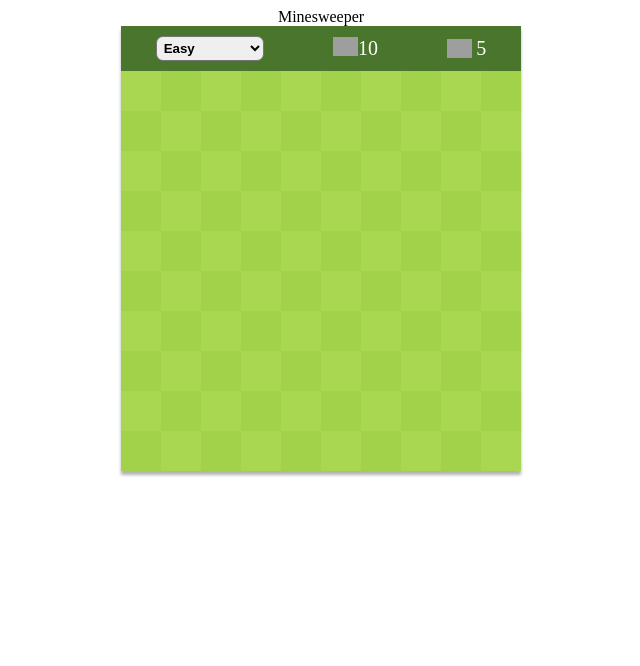
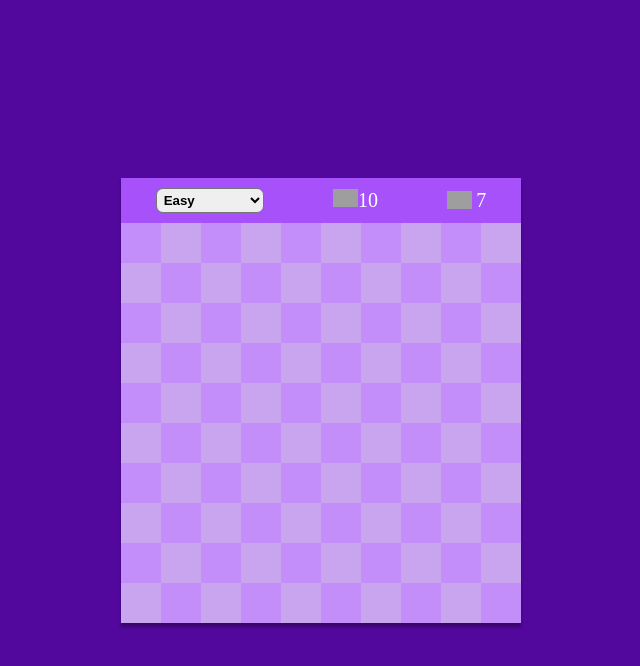
Before and after one commit to jigyasudhingra/minesweeper, a React (Create React App) app: page / in a window 1280 px wide. Shown: the top 666 px of the page, without its empty margins (319-959 px from the left). Built offline with nearby package versions, Linux system fonts and the light colour scheme; grey boxes are pictures that could not be loaded.

Commit message:
Update the styling

```diff
--- a/src/App.css
+++ b/src/App.css
@@ -5,6 +5,12 @@
   justify-content: center;
   align-items: center;
   align-self: center;
+  background: #52079D;
+  margin: -8px;
+  min-height: 100vh;
+  height: max-content;
+  /* padding-top: 40px;
+  padding-bottom: 40px; */
 }
 
 .cellStyle {
--- a/src/App.tsx
+++ b/src/App.tsx
@@ -5,7 +5,6 @@ import './App.css'
 const App: React.FC = () => {
   return (
     <div className="App">
-      <div>Minesweeper</div>
       <Board />
     </div>
   )
--- a/src/components/Board.tsx
+++ b/src/components/Board.tsx
@@ -132,7 +132,11 @@ const Board: React.FC = () => {
 
   return (
     <div
-      style={{ boxShadow: '0 4px 3px rgba(0,0,0,0.3)', position: 'relative' }}
+      style={{
+        boxShadow: '0 4px 3px rgba(0,0,0,0.3)',
+        position: 'relative',
+        margin: 40,
+      }}
     >
       {(gameOver || gameWin) && (
         <Modal
--- a/src/components/BoxHeader.tsx
+++ b/src/components/BoxHeader.tsx
@@ -31,7 +31,7 @@ const BoxHeader = (props: BoxHeaderProps) => {
   return (
     <div
       style={{
-        background: '#4a752c',
+        background: '#A651FA',
         padding: '10px 0',
         display: 'flex',
         flexDirection: 'row',
--- a/src/components/Cell.tsx
+++ b/src/components/Cell.tsx
@@ -69,15 +69,15 @@ const bombChexPattern = (x: number, y: number) => {
 
 const chexPattern = (x: number, y: number) => {
   if (x % 2 === 0 && y % 2 === 0) {
-    return '#aad751'
+    return '#C38DFA'
   }
   if (x % 2 === 0 && y % 2 !== 0) {
-    return '#a2d249'
+    return '#CAA5EF'
   }
   if (x % 2 !== 0 && y % 2 === 0) {
-    return '#a2d249'
+    return '#CAA5EF'
   }
-  return '#aad751'
+  return '#C38DFA'
 }
 
 const mineColor = () => {
```
